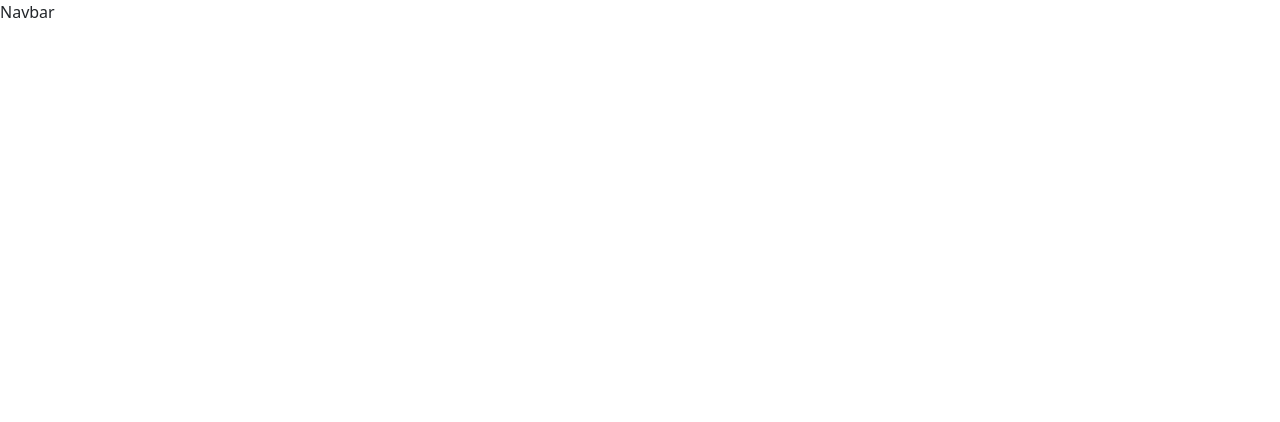
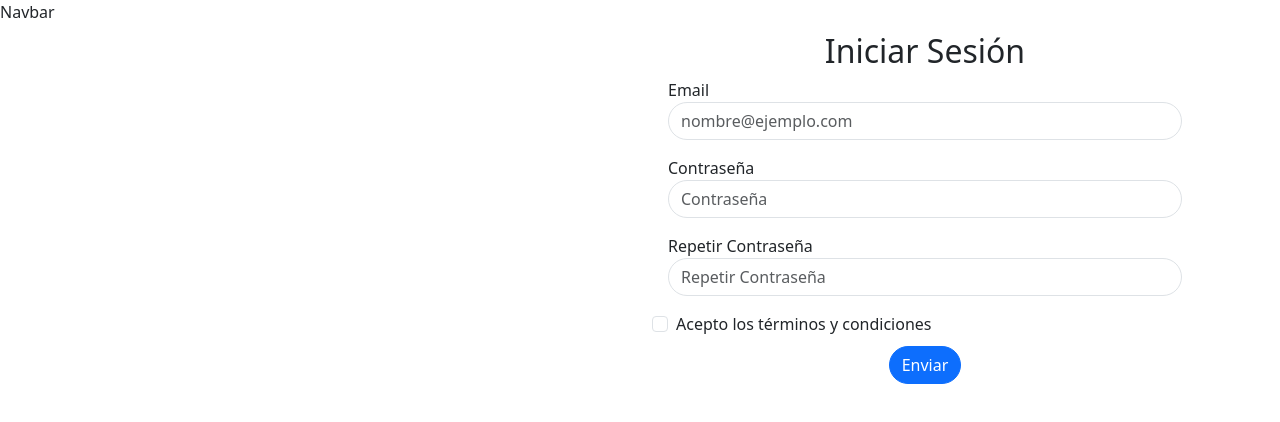
Before and after one commit to FranprzDev/EduSys, a React (Vite) app: page /login in a window 1280 px wide. Shown: the top 422 px of the page. Built offline with nearby package versions, Linux system fonts and the light colour scheme.

Commit message:
Creacion de pagina de logueo

```diff
--- a/src/App.jsx
+++ b/src/App.jsx
@@ -1,8 +1,19 @@
+
 import Navbar from './components/Navbar'
+import Login from './pages/Login'
+
+
+
 function App() {
 
   return (
+<>
     <Navbar/>
+
+    <Login/>
+
+    </>
+
   )
 
 }
--- /dev/null
+++ b/src/pages/Login.jsx
@@ -0,0 +1,54 @@
+import React from 'react';
+
+const Login = () => {
+  return (
+    <div className="container">
+      <div className="row justify-content-end">
+        <div className="col-md-6">
+          <div className="form">
+
+            <h2 className="my-2 text-center">Iniciar Sesión</h2>
+
+            <div className="card-body">
+              <form id="login-form" method="POST">
+                <div className="mb-3 mx-3">
+
+                  <label htmlFor="email" className="label-custom">Email</label>
+                  <input type="email" className="form-control input-custom rounded-pill textarea" id="email" name="email"
+                    placeholder="nombre@ejemplo.com" required />
+
+                </div>
+                <div className="mb-3 mx-3">
+
+                  <label htmlFor="password" className="label-custom">Contraseña</label>
+                  <input type="password" className="form-control input-custom rounded-pill" id="password" name="password"
+                    placeholder="Contraseña" required />
+
+                </div>
+                <div className="mb-3 mx-3">
+
+                  <label htmlFor="confirmPassword" className="label-custom">Repetir Contraseña</label>
+                  <input type="password" className="form-control input-custom rounded-pill " id="confirmPassword" name="confirmPassword"
+                    placeholder="Repetir Contraseña" required />
+
+                </div>
+                <div className="form-check justify-content-center">
+                  <input className="form-check-input" type="checkbox" id="gridCheck1" />
+                  <label className="form-check-label" htmlFor="gridCheck1">
+                    Acepto los términos y condiciones
+                  </label>
+                </div>
+                <div className="text-center">
+                  <button className="btn btn-primary btn-custom my-2 rounded-pill" type="submit" id="submit-button">Enviar</button>
+                  <i className="bi bi-arrow-right"></i>
+                </div>
+              </form>
+            </div>
+          </div>
+        </div>
+      </div>
+    </div>
+  );
+};
+
+export default Login;
```
